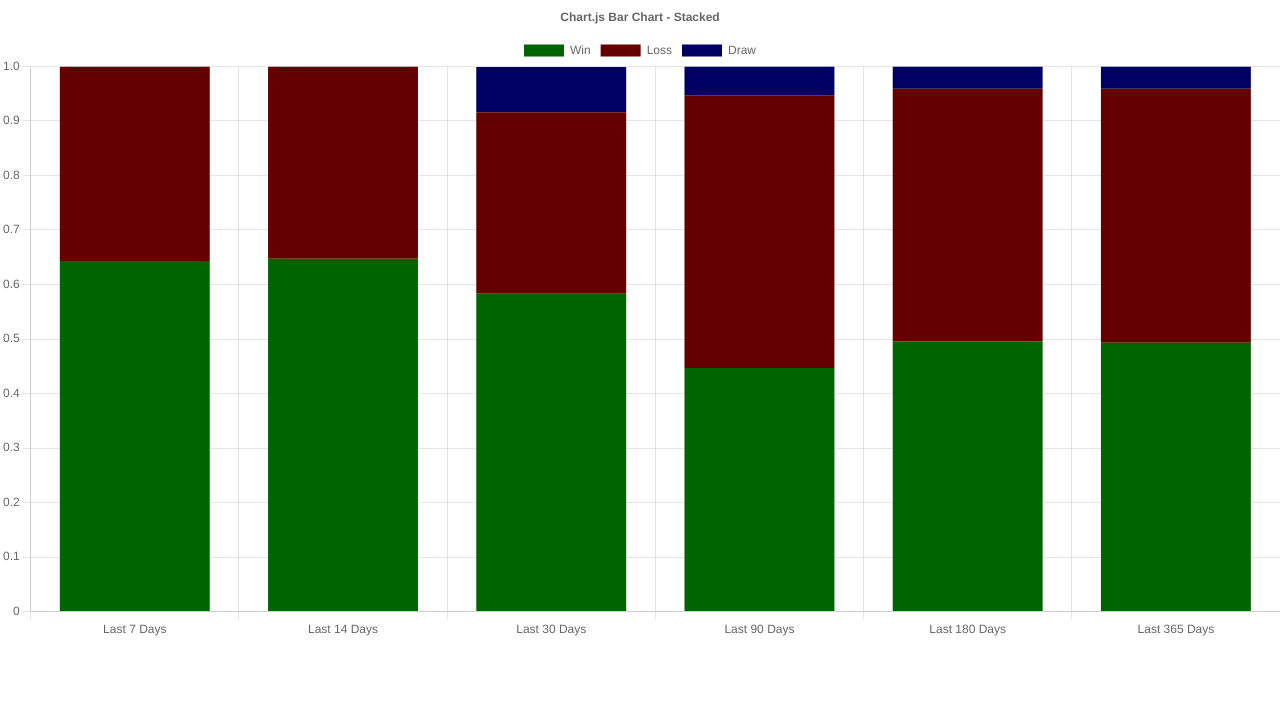
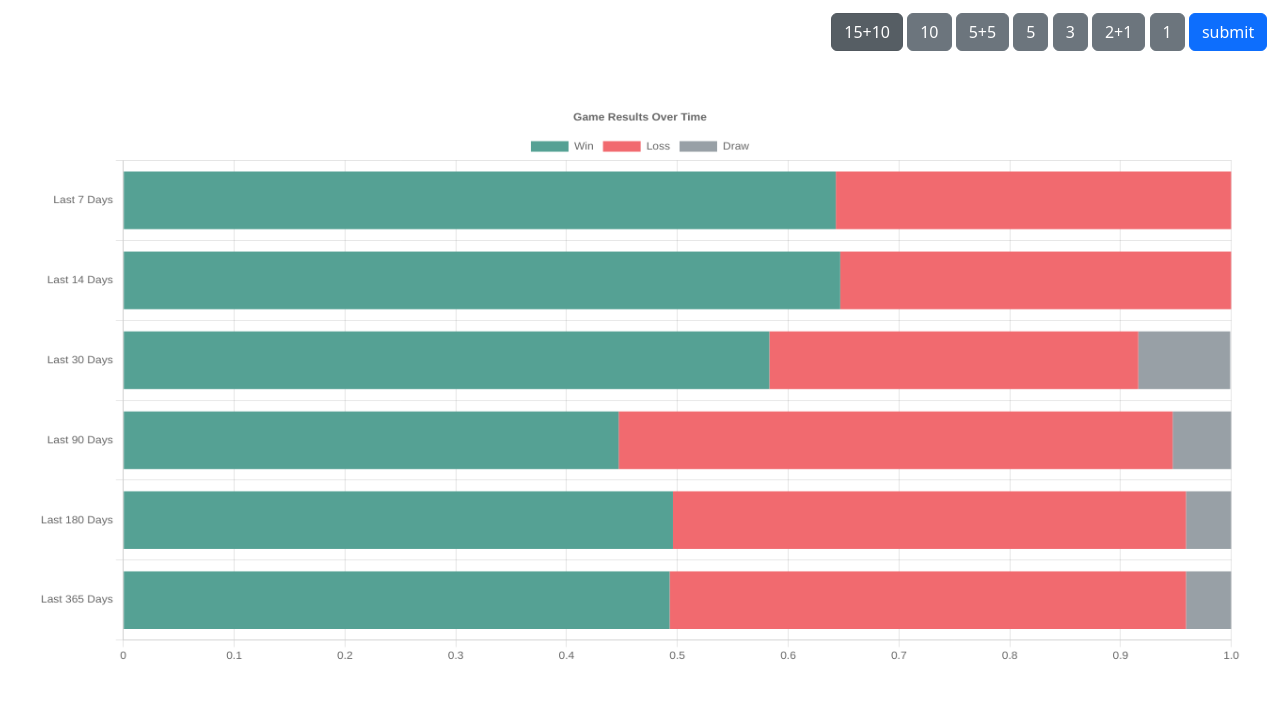
Before and after one commit to VincentHK99/analisis_de_ajedrez, a Flask app: page /mis_estadisticas in a window 1280 px wide. Shown: the part 56-759 px from the top of the page. Run offline with Flask 2, Linux system fonts and the light colour scheme.

Commit message:
added filter to game results graph

```diff
--- a/app.py
+++ b/app.py
@@ -1,4 +1,4 @@
-from flask import Flask, render_template, json, jsonify
+from flask import Flask, render_template, request
 from pandas.api.types import is_datetime64_any_dtype as is_datetime
 import pandas as pd
 import functions
@@ -16,7 +16,7 @@ for i in game_data.columns:
   if is_datetime(game_data[i]) == True:
     game_data[i] = (pd.to_datetime(game_data[i]) - pd.Timestamp("1970-01-01")) // pd.Timedelta('1s')
 
-results = functions.game_results(game_data,time_control='900+10',colour=0)
+
 
 
 @app.route("/")
@@ -28,6 +28,14 @@ def analisis_del_juego():
     return render_template("analisis_del_juego.html",data=game_data)
 
 
-@app.route("/mis_estadisticas")
+@app.route("/mis_estadisticas",methods=['POST','GET'])
 def mis_estadisticas():
+    if request.method == 'POST':
+        time_control = request.form.get('time_control')
+        print(time_control)
+        results = functions.game_results(game_data,time_control=time_control,colour=0)
+    else:
+        time_control = '900+10'
+        results = functions.game_results(game_data,time_control=time_control,colour=0)
+
     return render_template("mis_estadisticas.html",data=results)
--- a/static/styles.css
+++ b/static/styles.css
@@ -2,3 +2,12 @@
     padding:  20ex;
     text-align: center;
 }
+
+canvas {
+    padding: 3%;
+}
+
+.time_control_select {
+    text-align: right;
+    padding: 1%;
+}
--- a/templates/mis_estadisticas.html
+++ b/templates/mis_estadisticas.html
@@ -1,7 +1,23 @@
 {% extends 'base.html' %}
 {% block body %}
 
-
+<form class="time_control_select" action="http://localhost:5000/mis_estadisticas" method = 'POST'>
+  <input class="btn-check" type="radio" id="900+10" name="time_control" value="900+10" autocomplete="off" checked>
+  <label class="btn btn-secondary" for="900+10">15+10</label>
+  <input class="btn-check" type="radio" id="600" name="time_control" value="600" autocomplete="off">
+  <label class="btn btn-secondary" for="600">10</label>
+  <input class="btn-check" type="radio" id="300+5" name="time_control" value="300+5" autocomplete="off">
+  <label class="btn btn-secondary" for="300+5">5+5</label>
+  <input class="btn-check" type="radio" id="300" name="time_control" value="300" autocomplete="off">
+  <label class="btn btn-secondary" for="300">5</label>
+  <input class="btn-check" type="radio" id="180" name="time_control" value="180" autocomplete="off">
+  <label class="btn btn-secondary" for="180">3</label>
+  <input class="btn-check" type="radio" id="120+1" name="time_control" value="120+1" autocomplete="off">
+  <label class="btn btn-secondary" for="120+1">2+1</label>
+  <input class="btn-check" type="radio" id="60" name="time_control" value="60" autocomplete="off">
+  <label class="btn btn-secondary" for="60">1</label>
+  <input class="btn btn-primary" type = "submit" value = "submit" />
+</form>
 <div>
     <canvas id="myChart"></canvas>
 </div>
@@ -18,19 +34,19 @@
         {
           label: 'Win',
           data: win_data,
-          backgroundColor: 'rgb(0,100,0)'
+          backgroundColor: 'rgb(85,161,148)'
 
         },
         {
           label: 'Loss',
           data: loss_data,
-          backgroundColor: 'rgb(100,0,0)'
+          backgroundColor: 'rgb(241,106,111)'
 
         },
         {
           label: 'Draw',
           data: draw_data,
-          backgroundColor: 'rgb(0,0,100)'
+          backgroundColor: 'rgb(152,160,166)'
         },
       ]
     };
@@ -39,10 +55,11 @@
         type: 'bar',
         data: data,
         options: {
+          indexAxis: 'y',
           plugins: {
             title: {
               display: true,
-              text: 'Chart.js Bar Chart - Stacked'
+              text: 'Game Results Over Time'
             },
           },
           responsive: true,
```
